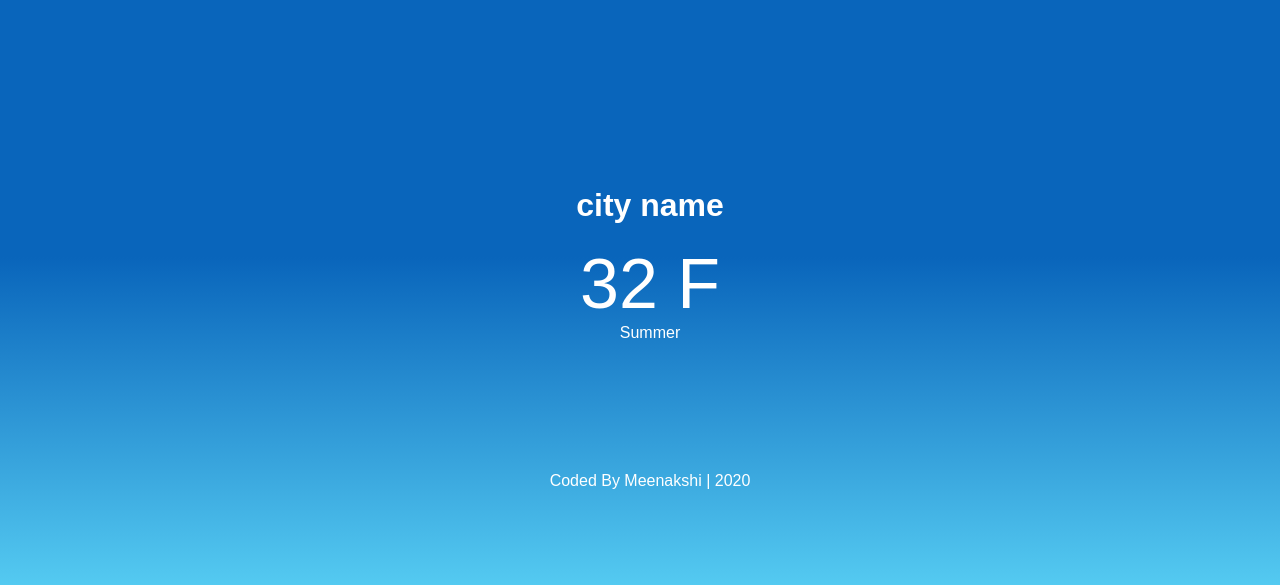
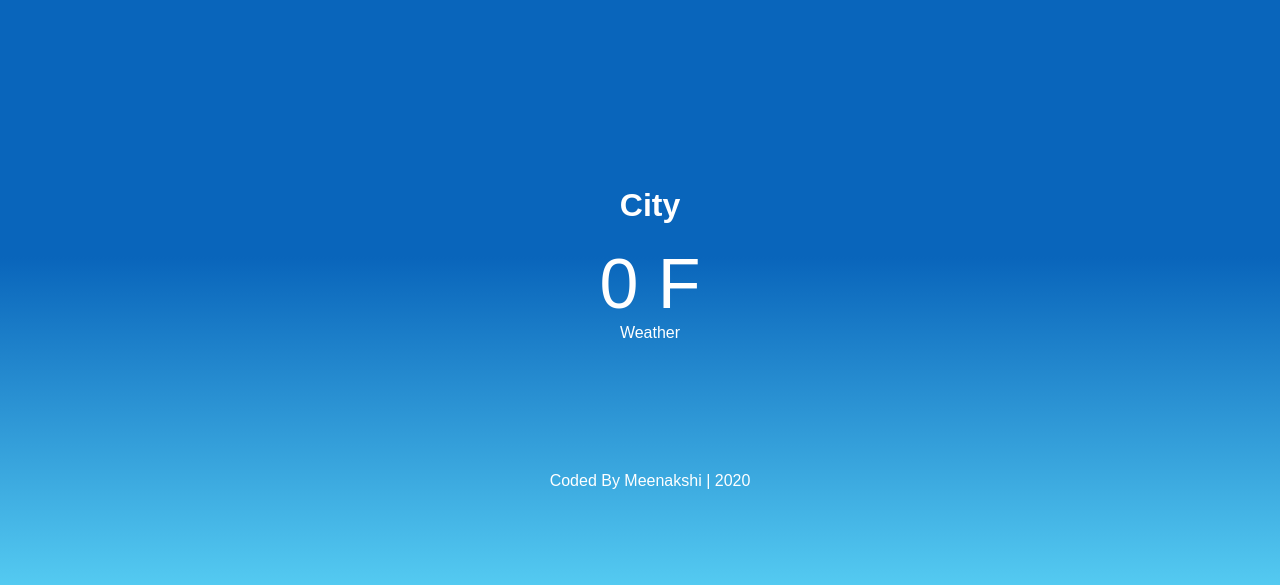
Before and after one commit to meenachan/Sky, a plain HTML site: page index.html in a window 1280 px wide. Shown: the part 235-820 px from the top of the page. Drawn offline with Linux system fonts and the light colour scheme.

Commit message:
Add files via upload

```diff
--- a/index.html
+++ b/index.html
@@ -21,9 +21,9 @@
     </form>
 </section>
     <div class="temp">
-       <h1> <P class="city-name">city name</P></h1>
-        <span class="temp-no"> 32  F </span>
-        <p class="temp-des">Summer</p>
+       <h1> <P class="city-name">City</P></h1>
+        <span class="temp-no"> 0  F </span>
+        <p class="temp-des">Weather</p>
     </div>
 <footer>
     Coded By Meenakshi | 2020
```
